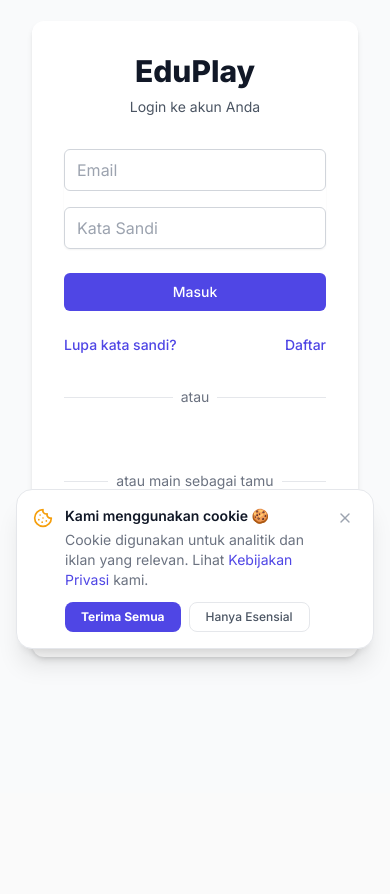
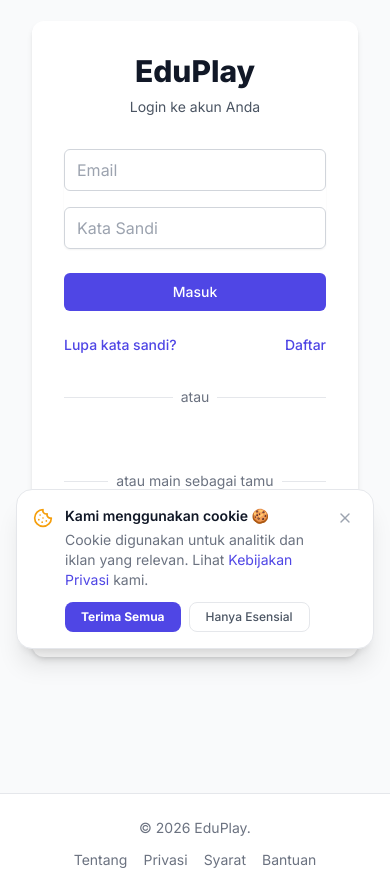
Before and after one commit to agambondan/eduplay, a Next.js app in the folder apps/web/: page /login in a window 390 px wide. Shown: the part 115-1009 px from the top of the page. Before the commit the page ends 908 px from the top, so only its background shows below. Built offline with nearby package versions, Linux system fonts and the light colour scheme; no server answers.

Commit message:
fix: show footer on mobile in auth layout (login/register pages)
Footer has hidden md:block — override with [&_footer]:block wrapper
in auth layout so footer is always visible on all screen sizes

Co-Authored-By: Claude Sonnet 4.6 <noreply@anthropic.com>

```diff
--- a/apps/web/app/(auth)/layout.tsx
+++ b/apps/web/app/(auth)/layout.tsx
@@ -12,7 +12,9 @@ export default function AuthLayout({ children }: { children: React.ReactNode })
       <main className="mx-auto w-full max-w-md flex-grow px-4 py-8">
         {children}
       </main>
-      <Footer />
+      <div className='[&_footer]:block'>
+        <Footer />
+      </div>
     </div>
   );
 }
```
